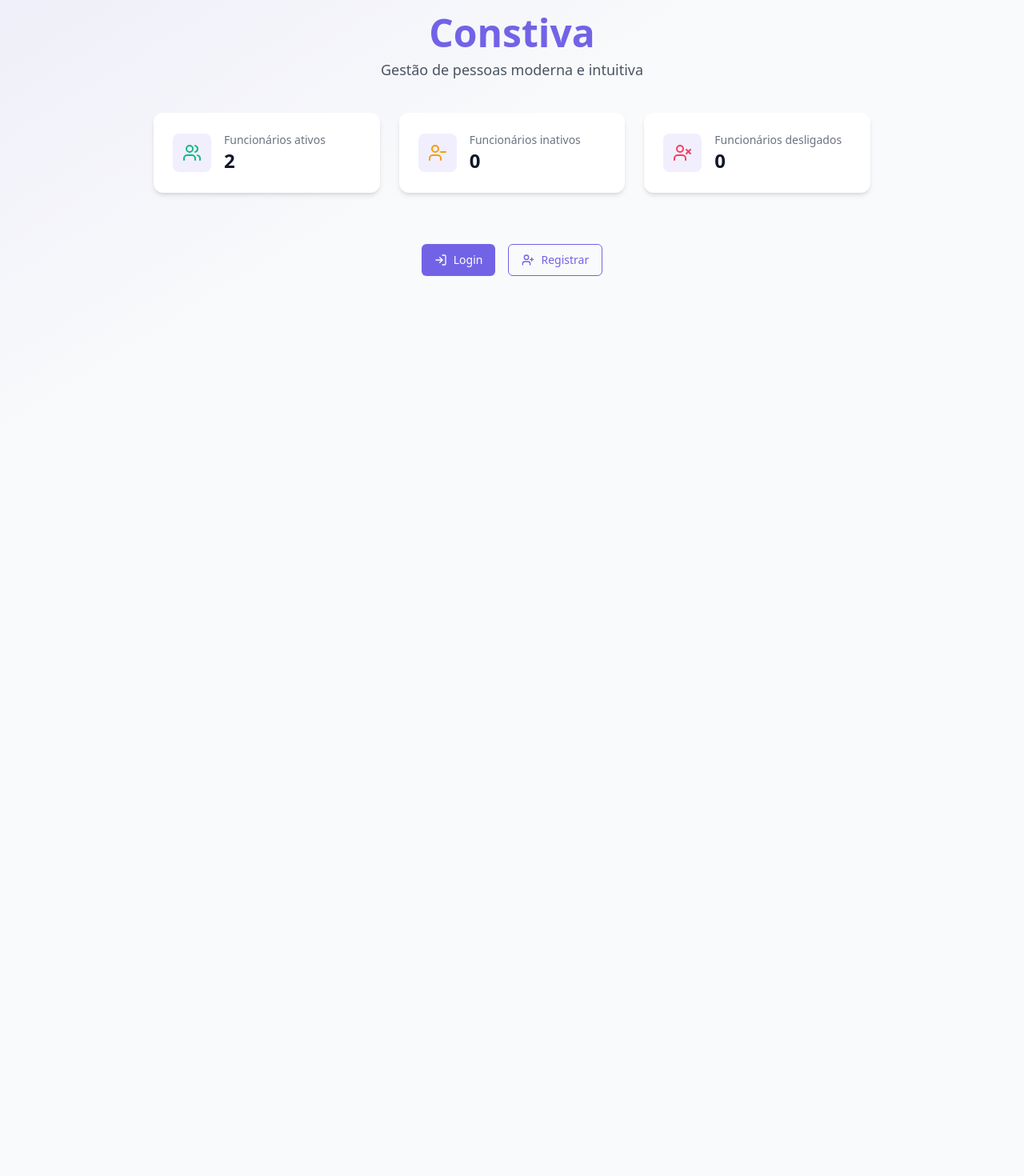
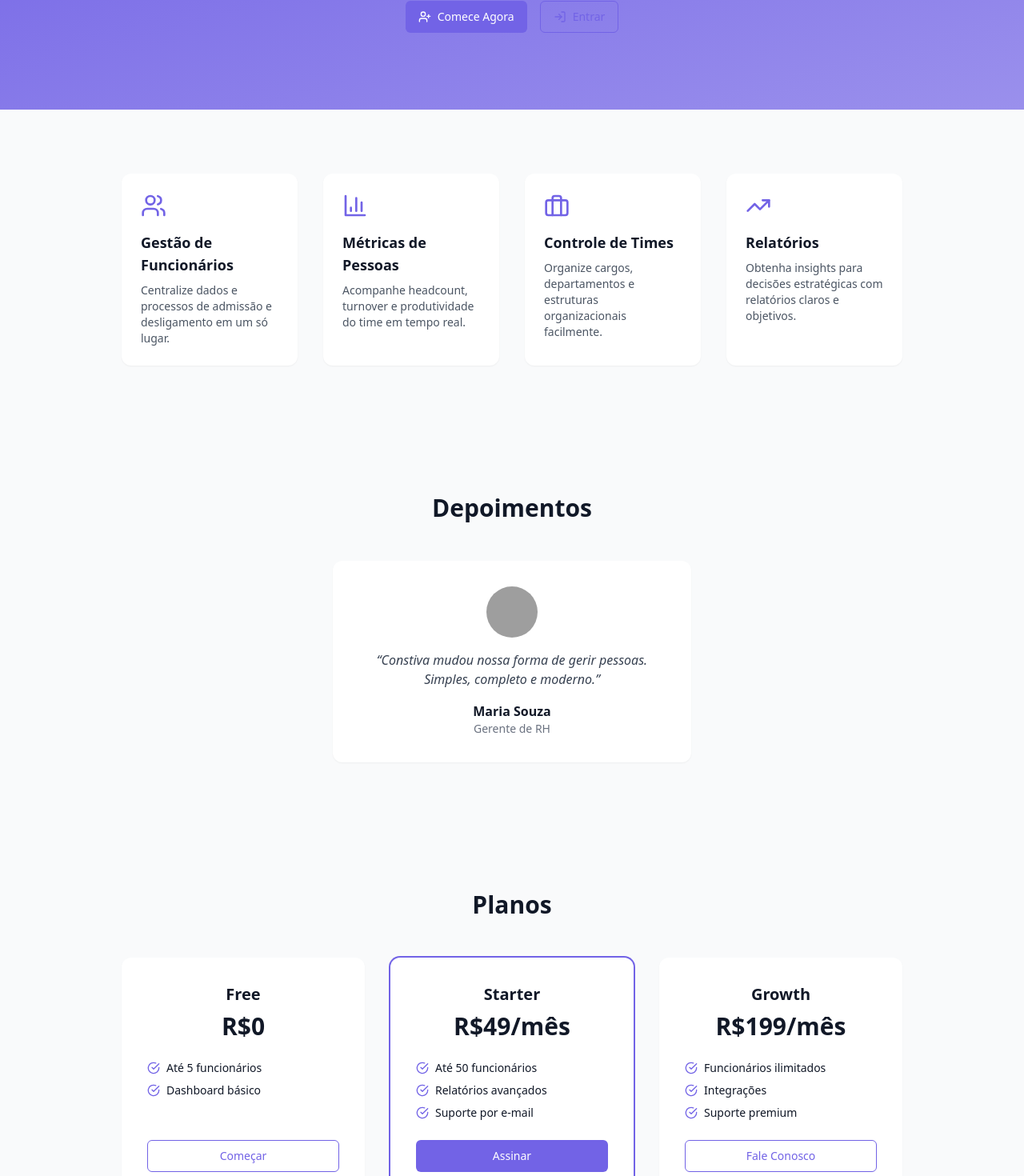
Before and after one commit to constiva/Gest-o-de-pessoas, a Next.js app: page / in a window 1280 px wide. Shown: the part 219-1689 px from the top of the page at 80% size. Before the commit the page ends 800 px from the top, so only its background shows below. Built offline with nearby package versions, Linux system fonts and the light colour scheme; grey boxes are pictures that could not be loaded.

Commit message:
feat: modernize landing page design

```diff
--- a/pages/index.tsx
+++ b/pages/index.tsx
@@ -1,21 +1,112 @@
-import EmployeeStats from '../components/EmployeeStats';
 import { Button } from '../components/ui/button';
-import { LogIn, UserPlus } from 'lucide-react';
+import { Users, BarChart3, Briefcase, TrendingUp, CheckCircle, UserPlus, LogIn } from 'lucide-react';
+
+const features = [
+  {
+    icon: Users,
+    title: 'Gestão de Funcionários',
+    description: 'Centralize dados e processos de admissão e desligamento em um só lugar.',
+  },
+  {
+    icon: BarChart3,
+    title: 'Métricas de Pessoas',
+    description: 'Acompanhe headcount, turnover e produtividade do time em tempo real.',
+  },
+  {
+    icon: Briefcase,
+    title: 'Controle de Times',
+    description: 'Organize cargos, departamentos e estruturas organizacionais facilmente.',
+  },
+  {
+    icon: TrendingUp,
+    title: 'Relatórios',
+    description: 'Obtenha insights para decisões estratégicas com relatórios claros e objetivos.',
+  },
+];
+
+const plans = [
+  {
+    name: 'Free',
+    price: 'R$0',
+    features: ['Até 5 funcionários', 'Dashboard básico'],
+    cta: 'Começar',
+  },
+  {
+    name: 'Starter',
+    price: 'R$49/mês',
+    features: ['Até 50 funcionários', 'Relatórios avançados', 'Suporte por e-mail'],
+    cta: 'Assinar',
+    highlighted: true,
+  },
+  {
+    name: 'Growth',
+    price: 'R$199/mês',
+    features: ['Funcionários ilimitados', 'Integrações', 'Suporte premium'],
+    cta: 'Fale Conosco',
+  },
+];
 
 export default function Landing() {
   return (
-    <div className="min-h-screen flex flex-col items-center justify-center p-6 bg-gradient-to-br from-brand/10 via-transparent to-transparent">
-      <h1 className="text-5xl font-extrabold text-brand mb-2">Constiva</h1>
-      <p className="mb-10 text-gray-600 dark:text-gray-300 text-lg text-center">Gestão de pessoas moderna e intuitiva</p>
-      <EmployeeStats active={2} inactive={0} dismissed={0} />
-      <div className="mt-8 flex gap-4">
-        <Button asChild>
-          <a href="/login" className="flex items-center gap-2"><LogIn className="h-4 w-4" /> Login</a>
-        </Button>
-        <Button variant="outline" asChild>
-          <a href="/register" className="flex items-center gap-2"><UserPlus className="h-4 w-4" /> Registrar</a>
-        </Button>
-      </div>
+    <div className="min-h-screen flex flex-col">
+      <header className="bg-gradient-to-br from-brand to-brand/70 text-white">
+        <div className="max-w-5xl mx-auto px-6 py-24 text-center">
+          <h1 className="text-5xl font-extrabold mb-4">Gestão de Pessoas Descomplicada</h1>
+          <p className="text-lg mb-8">Tudo que você precisa para cuidar do seu time em um SaaS moderno e intuitivo.</p>
+          <div className="flex justify-center gap-4">
+            <Button asChild>
+              <a href="/register" className="flex items-center gap-2"><UserPlus className="h-4 w-4"/>Comece Agora</a>
+            </Button>
+            <Button variant="outline" asChild>
+              <a href="/login" className="flex items-center gap-2"><LogIn className="h-4 w-4"/>Entrar</a>
+            </Button>
+          </div>
+        </div>
+      </header>
+      <main className="flex-1">
+        <section className="py-20 max-w-5xl mx-auto px-6 grid gap-8 sm:grid-cols-2 lg:grid-cols-4">
+          {features.map(({ icon: Icon, title, description }) => (
+            <div key={title} className="p-6 bg-white dark:bg-gray-800 rounded-xl shadow-sm flex flex-col items-start">
+              <Icon className="h-8 w-8 text-brand mb-4" />
+              <h3 className="font-semibold text-lg mb-2">{title}</h3>
+              <p className="text-sm text-gray-600 dark:text-gray-300">{description}</p>
+            </div>
+          ))}
+        </section>
+
+        <section className="bg-muted py-20">
+          <div className="max-w-5xl mx-auto px-6 text-center">
+            <h2 className="text-3xl font-bold mb-12">Depoimentos</h2>
+            <div className="max-w-md mx-auto bg-white dark:bg-gray-800 p-8 rounded-xl shadow-sm">
+              <img src="https://i.pravatar.cc/100" alt="Depoimento" className="h-16 w-16 rounded-full mx-auto mb-4" />
+              <p className="italic text-gray-700 dark:text-gray-300">“Constiva mudou nossa forma de gerir pessoas. Simples, completo e moderno.”</p>
+              <p className="mt-4 font-semibold">Maria Souza</p>
+              <p className="text-sm text-gray-500">Gerente de RH</p>
+            </div>
+          </div>
+        </section>
+
+        <section className="py-20 max-w-5xl mx-auto px-6">
+          <h2 className="text-3xl font-bold text-center mb-12">Planos</h2>
+          <div className="grid md:grid-cols-3 gap-8">
+            {plans.map(({ name, price, features, cta, highlighted }) => (
+              <div key={name} className={`p-8 rounded-xl shadow-sm bg-white dark:bg-gray-800 flex flex-col ${highlighted ? 'ring-2 ring-brand' : ''}`}>
+                <h3 className="text-xl font-bold mb-2 text-center">{name}</h3>
+                <p className="text-3xl font-extrabold text-center mb-6">{price}</p>
+                <ul className="mb-6 space-y-2 flex-1">
+                  {features.map((f) => (
+                    <li key={f} className="flex items-center gap-2 text-sm"><CheckCircle className="h-4 w-4 text-brand" />{f}</li>
+                  ))}
+                </ul>
+                <Button asChild className="w-full mt-auto" variant={highlighted ? 'default' : 'outline'}>
+                  <a href="/register">{cta}</a>
+                </Button>
+              </div>
+            ))}
+          </div>
+        </section>
+      </main>
+      <footer className="text-center py-6 text-sm text-gray-500">© {new Date().getFullYear()} Constiva. Todos os direitos reservados.</footer>
     </div>
   );
 }
```
